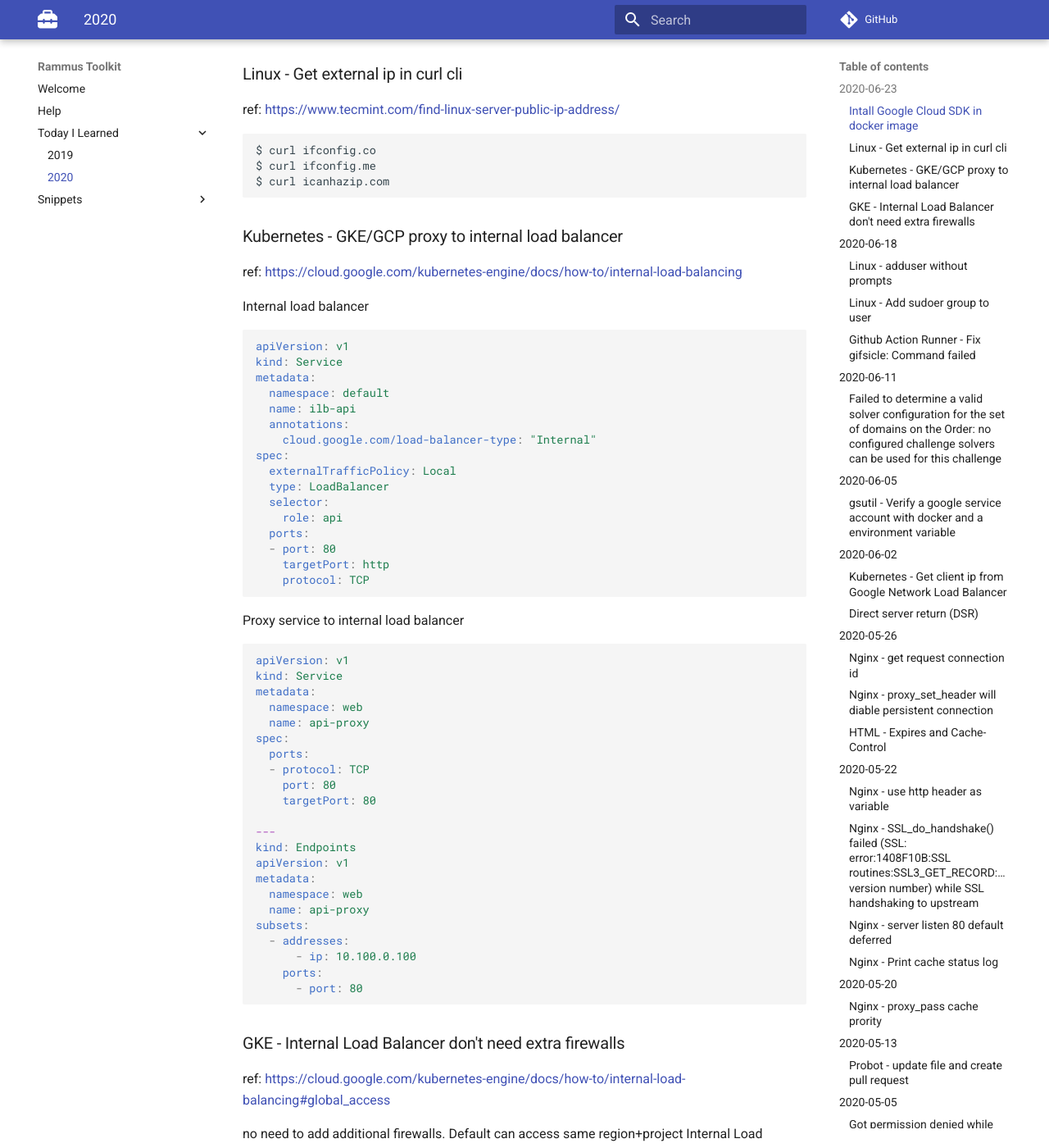
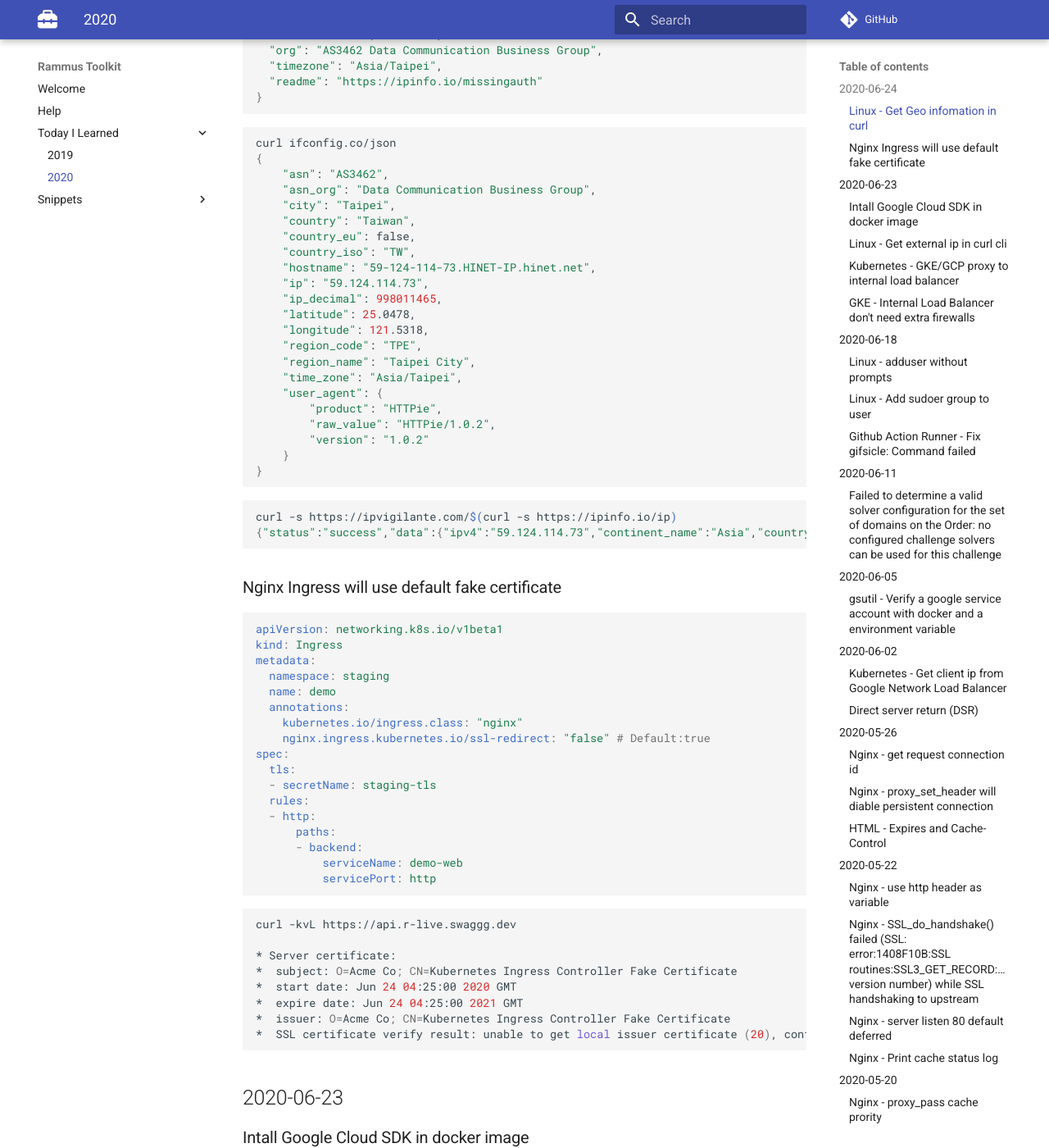
Before and after one commit to RammusXu/toolkit, an MkDocs documentation site: the page built from docs/Today-I-Learned/2020.md, in a window 1280 px wide and 1400 px high, scrolled down 453 px. Shown: the whole window at 82% size. Built offline with MkDocs 1.6.1 and Material for MkDocs 9.7.7, drawn with Linux system fonts in a browser that asks for light colours; comment, search, counter and statistics services are not loaded; some of the changed text lies outside the part shown.

Commit message:
Linux - Get Geo infomation in curl

````diff
--- a/docs/Today-I-Learned/2020.md
+++ b/docs/Today-I-Learned/2020.md
@@ -1,5 +1,85 @@
 
 What I learned in 2020.
+
+## 2020-06-24
+### Linux - Get Geo infomation in curl
+```bash
+curl https://ipinfo.io/
+{
+  "ip": "59.124.114.73",
+  "hostname": "59-124-114-73.hinet-ip.hinet.net",
+  "city": "Taipei",
+  "region": "Taiwan",
+  "country": "TW",
+  "loc": "25.0478,121.5319",
+  "org": "AS3462 Data Communication Business Group",
+  "timezone": "Asia/Taipei",
+  "readme": "https://ipinfo.io/missingauth"
+}
+```
+```bash
+curl ifconfig.co/json
+{
+    "asn": "AS3462",
+    "asn_org": "Data Communication Business Group",
+    "city": "Taipei",
+    "country": "Taiwan",
+    "country_eu": false,
+    "country_iso": "TW",
+    "hostname": "59-124-114-73.HINET-IP.hinet.net",
+    "ip": "59.124.114.73",
+    "ip_decimal": 998011465,
+    "latitude": 25.0478,
+    "longitude": 121.5318,
+    "region_code": "TPE",
+    "region_name": "Taipei City",
+    "time_zone": "Asia/Taipei",
+    "user_agent": {
+        "product": "HTTPie",
+        "raw_value": "HTTPie/1.0.2",
+        "version": "1.0.2"
+    }
+}
+```
+
+
+```bash
+curl -s https://ipvigilante.com/$(curl -s https://ipinfo.io/ip)
+{"status":"success","data":{"ipv4":"59.124.114.73","continent_name":"Asia","country_name":"Taiwan","subdivision_1_name":null,"subdivision_2_name":null,"city_name":null,"latitude":"23.50000","longitude":"121.00000"}}
+```
+
+
+### Nginx Ingress will use default fake certificate
+```yaml
+apiVersion: networking.k8s.io/v1beta1
+kind: Ingress
+metadata:
+  namespace: staging
+  name: demo
+  annotations:
+    kubernetes.io/ingress.class: "nginx"
+    nginx.ingress.kubernetes.io/ssl-redirect: "false" # Default:true
+spec:
+  tls:
+  - secretName: staging-tls
+  rules:
+  - http:
+      paths:
+      - backend:
+          serviceName: demo-web
+          servicePort: http
+```
+
+```bash
+curl -kvL https://api.r-live.swaggg.dev
+
+* Server certificate:
+*  subject: O=Acme Co; CN=Kubernetes Ingress Controller Fake Certificate
+*  start date: Jun 24 04:25:00 2020 GMT
+*  expire date: Jun 24 04:25:00 2021 GMT
+*  issuer: O=Acme Co; CN=Kubernetes Ingress Controller Fake Certificate
+*  SSL certificate verify result: unable to get local issuer certificate (20), continuing anyway.
+```
 
 ## 2020-06-23
 ### Intall Google Cloud SDK in docker image
@@ -20,6 +100,7 @@
 $ curl ifconfig.co
 $ curl ifconfig.me
 $ curl icanhazip.com
+$ curl https://ipinfo.io/ip
 ```
 
 ### Kubernetes - GKE/GCP proxy to internal load balancer
````
